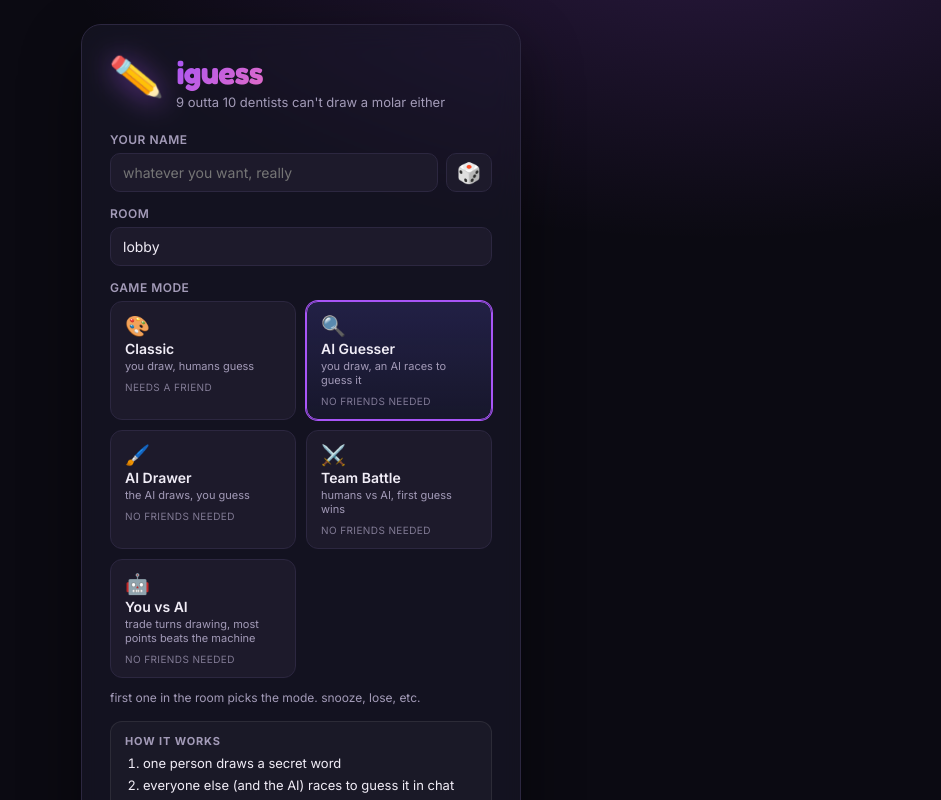
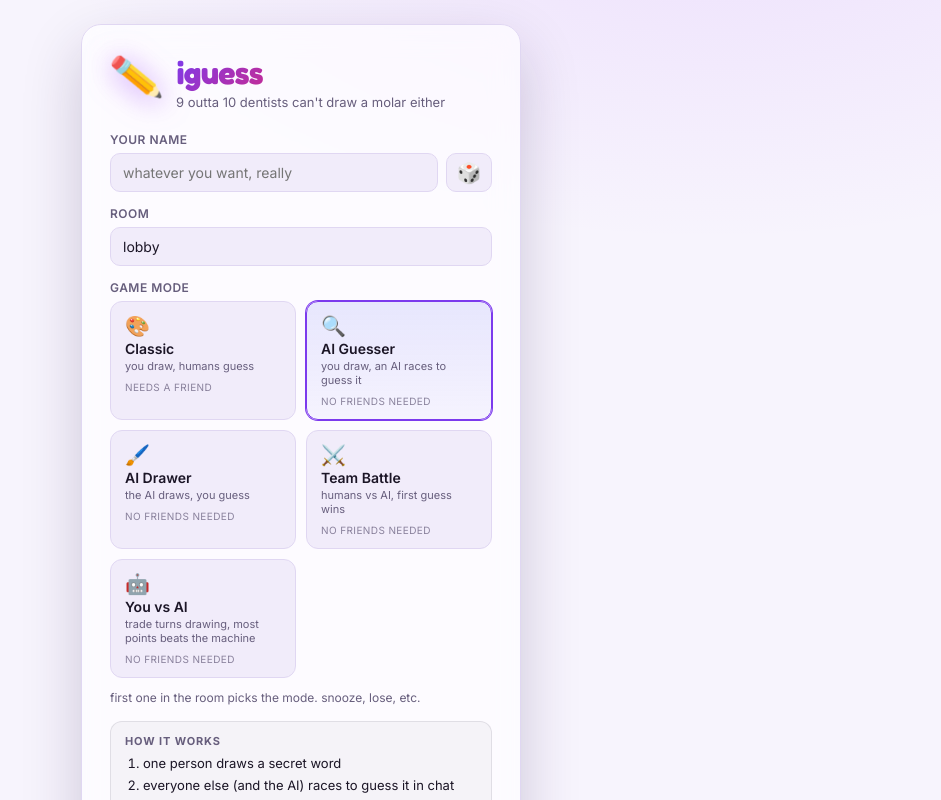
Before and after one commit to aiden-jang/iguess, a React (Vite) app in the folder packages/client/: page / in a window 1280 px wide. Shown: the top 800 px of the page, without its empty margins (339-1280 px from the left). Built offline with nearby package versions, Linux system fonts and the light colour scheme.

Commit message:
feat: add a light theme for players whose system asks for one

```diff
--- a/packages/client/src/App.tsx
+++ b/packages/client/src/App.tsx
@@ -897,7 +897,7 @@ function Room({ name, room, mode, onLeave }: { name: string; room: string; mode:
             <span style={{ fontSize: 40 }}>🚪</span>
             <div style={{ fontWeight: 800, fontSize: 24 }}>room's packed</div>
           </div>
-          <p style={{ color: "#c9cde0", lineHeight: 1.5, margin: "0 0 20px" }}>{fatal}</p>
+          <p style={{ color: "var(--muted)", lineHeight: 1.5, margin: "0 0 20px" }}>{fatal}</p>
           <button className="lift" style={{ ...styles.button, ...styles.buttonBig }} onClick={onLeave}>
             back to the lobby
           </button>
@@ -1233,7 +1233,7 @@ function Room({ name, room, mode, onLeave }: { name: string; room: string; mode:
                     because being right is not funny and pretending it is would be smug.
                   */}
                   {g.right ? (
-                    <p style={{ ...styles.galleryGuess, color: "#a3e635" }}>🤖 got it</p>
+                    <p style={{ ...styles.galleryGuess, color: "var(--on-good)" }}>🤖 got it</p>
                   ) : g.guess ? (
                     <p style={styles.galleryGuess}>🤖 &ldquo;{g.guess}&rdquo;</p>
                   ) : (
@@ -1379,7 +1379,7 @@ const styles: Record<string, React.CSSProperties> = {
     border: "1px solid var(--line)",
     borderRadius: 20,
     padding: 28,
-    boxShadow: "0 24px 60px rgba(0,0,0,0.45)",
+    boxShadow: "0 24px 60px var(--shadow-deep)",
   },
   brand: { display: "flex", alignItems: "center", gap: 14, marginBottom: 22 },
   brandMark: {
@@ -1434,7 +1434,7 @@ const styles: Record<string, React.CSSProperties> = {
   },
   modeCardActive: {
     borderColor: "var(--accent)",
-    background: "linear-gradient(180deg, rgba(99,102,241,0.18), rgba(99,102,241,0.06))",
+    background: "var(--tint-accent)",
     boxShadow: "0 0 0 1px var(--accent)",
   },
   modeIcon: { fontSize: 20 },
@@ -1453,8 +1453,8 @@ const styles: Record<string, React.CSSProperties> = {
     margin: "16px 0 4px",
     padding: "12px 14px",
     borderRadius: 12,
-    background: "rgba(255,255,255,0.03)",
-    border: "1px solid rgba(255,255,255,0.08)",
+    background: "var(--raise)",
+    border: "1px solid var(--raise-line)",
   },
   howtoTitle: {
     display: "block",
@@ -1479,7 +1479,7 @@ const styles: Record<string, React.CSSProperties> = {
     padding: "10px 12px",
     borderRadius: 12,
     fontSize: 13,
-    background: "linear-gradient(180deg, rgba(99,102,241,0.18), rgba(99,102,241,0.06))",
+    background: "var(--tint-accent)",
     border: "1px solid var(--accent)",
     color: "var(--text)",
   },
@@ -1491,14 +1491,14 @@ const styles: Record<string, React.CSSProperties> = {
     cursor: "pointer",
     borderRadius: 10,
     border: "1px dashed var(--accent)",
-    background: "rgba(99,102,241,0.08)",
+    background: "var(--tint-accent-soft)",
     color: "var(--accent-2)",
     transition: "all .12s ease",
   },
   inviteButtonOk: {
     border: "1px solid var(--good)",
-    background: "rgba(34,197,94,0.12)",
-    color: "#4ade80",
+    background: "var(--tint-good)",
+    color: "var(--on-good)",
   },
   streakBadge: {
     margin: "16px 0 0",
@@ -1506,9 +1506,9 @@ const styles: Record<string, React.CSSProperties> = {
     borderRadius: 10,
     fontSize: 13,
     fontWeight: 600,
-    background: "rgba(251,146,60,0.14)",
-    border: "1px solid rgba(251,146,60,0.5)",
-    color: "#fdba74",
+    background: "var(--tint-warm)",
+    border: "1px solid var(--warm-line)",
+    color: "var(--on-warm)",
   },
   muteButton: {
     width: "100%",
@@ -1580,7 +1580,7 @@ const styles: Record<string, React.CSSProperties> = {
     padding: "5px 10px",
     borderRadius: 999,
   },
-  statusOk: { background: "rgba(34,197,94,0.12)", color: "#4ade80" },
+  statusOk: { background: "var(--tint-good)", color: "var(--on-good)" },
   statusBad: { background: "rgba(239,68,68,0.12)", color: "#f87171" },
   statusDot: {
     width: 7,
@@ -1607,7 +1607,7 @@ const styles: Record<string, React.CSSProperties> = {
   },
   scoreRowMe: { boxShadow: "inset 0 0 0 1px var(--accent)" },
   scoreRowDrawer: {
-    background: "linear-gradient(180deg, rgba(99,102,241,0.16), rgba(99,102,241,0.04))",
+    background: "var(--tint-accent)",
   },
   rank: {
     width: 18,
@@ -1672,7 +1672,7 @@ const styles: Record<string, React.CSSProperties> = {
     width: "100%",
     display: "block",
     borderRadius: 10,
-    border: "1px solid rgba(255,255,255,.18)",
+    border: "1px solid var(--hair)",
     background: "#fff",
   },
   // Tighter and dimmer than the word: the word is what it was, the guess is the aside.
@@ -1712,7 +1712,7 @@ const styles: Record<string, React.CSSProperties> = {
     fontSize: 12,
     fontWeight: 700,
     color: "var(--accent-2)",
-    background: "rgba(99,102,241,0.14)",
+    background: "var(--tint-accent-soft)",
     padding: "4px 10px",
     borderRadius: 999,
   },
@@ -1790,7 +1790,7 @@ const styles: Record<string, React.CSSProperties> = {
     position: "relative",
     borderRadius: 14,
     overflow: "hidden",
-    boxShadow: "0 10px 40px rgba(0,0,0,0.35)",
+    boxShadow: "0 10px 40px var(--shadow)",
   },
   hotTake: {
     position: "absolute",
@@ -1900,7 +1900,7 @@ const styles: Record<string, React.CSSProperties> = {
     fontSize: 14,
     color: "#111",
     background: "#fbbf24",
-    boxShadow: "0 4px 16px rgba(0,0,0,0.35)",
+    boxShadow: "0 4px 16px var(--shadow)",
   },
   inputRow: { display: "flex", gap: 8 },
   reactRow: { display: "flex", gap: 6, marginBottom: 8 },
--- a/packages/client/src/index.css
+++ b/packages/client/src/index.css
@@ -10,6 +10,24 @@
   --grad: linear-gradient(135deg, #a855f7 0%, #f472b6 55%, #fb923c 100%);
   --good: #34d399;
   --bad: #fb7185;
+  /* Overlay tints. Separate tokens because "a bit lighter than the surface" flips
+     to "a bit darker" under a light palette. */
+  --raise: rgba(255, 255, 255, 0.03);
+  --raise-line: rgba(255, 255, 255, 0.08);
+  --hair: rgba(255, 255, 255, 0.18);
+  --shadow: rgba(0, 0, 0, 0.35);
+  --shadow-deep: rgba(0, 0, 0, 0.45);
+  --glow: rgba(168, 85, 247, 0.2);
+  --glass: rgba(29, 26, 43, 0.55);
+  /* Status tints. Low-alpha washes read fine on the dark palette but vanish on light,
+     and their text colours flip from pale to deep. */
+  --tint-accent: linear-gradient(180deg, rgba(99, 102, 241, 0.18), rgba(99, 102, 241, 0.06));
+  --tint-accent-soft: rgba(99, 102, 241, 0.08);
+  --tint-good: rgba(34, 197, 94, 0.12);
+  --on-good: #4ade80;
+  --tint-warm: rgba(251, 146, 60, 0.14);
+  --warm-line: rgba(251, 146, 60, 0.5);
+  --on-warm: #fdba74;
 
   /* Spring easing, sampled from a damped harmonic oscillator. A cubic-bezier is bounded by
      its endpoints and so cannot overshoot and settle back, however springy the control
@@ -18,6 +36,40 @@
   --ease-spring: linear(0, 0.038, 0.13, 0.248, 0.373, 0.494, 0.604, 0.699, 0.778, 0.842, 0.893, 0.931, 0.959, 0.98, 0.993, 1.002, 1.008, 1.01, 1.011, 1.011, 1.01, 1.009, 1.007, 1.006, 1.005, 1.004, 1.003, 1.002, 1);
   --ease-bounce: linear(0, 0.084, 0.277, 0.507, 0.724, 0.899, 1.022, 1.093, 1.122, 1.121, 1.102, 1.074, 1.046, 1.021, 1.003, 0.991, 0.986, 0.984, 0.986, 0.989, 0.993, 0.996, 0.999, 1.001, 1.002, 1.002, 1.002, 1.002, 1);
 }
+/* The app is authored dark. Light is a full token swap for people whose OS asks for it,
+   which also stops form controls and scrollbars rendering dark-on-light. */
+@media (prefers-color-scheme: light) {
+  :root {
+    --bg: #f7f4fd;
+    --panel: #ffffff;
+    --panel-2: #f1ecfa;
+    --line: #e0d7f2;
+    --text: #1b1526;
+    --muted: #675e7d;
+    --accent: #7c3aed;
+    --accent-2: #db2777;
+    --grad: linear-gradient(135deg, #7c3aed 0%, #db2777 55%, #ea580c 100%);
+    --good: #059669;
+    --bad: #e11d48;
+    --raise: rgba(20, 10, 40, 0.03);
+    --raise-line: rgba(20, 10, 40, 0.09);
+    --hair: rgba(20, 10, 40, 0.16);
+    --shadow: rgba(40, 20, 70, 0.14);
+    --shadow-deep: rgba(40, 20, 70, 0.2);
+    --glow: rgba(168, 85, 247, 0.12);
+    --glass: rgba(255, 255, 255, 0.66);
+    --tint-accent: linear-gradient(180deg, rgba(99, 102, 241, 0.14), rgba(99, 102, 241, 0.05));
+    --tint-accent-soft: rgba(99, 102, 241, 0.07);
+    --tint-good: rgba(5, 150, 105, 0.12);
+    --on-good: #047857;
+    --tint-warm: rgba(234, 88, 12, 0.12);
+    --warm-line: rgba(234, 88, 12, 0.45);
+    --on-warm: #9a3412;
+  }
+}
+
+:root { color-scheme: dark light; }
+
 h1, h2, h3 { text-wrap: balance; }
 p { text-wrap: pretty; }
 * { box-sizing: border-box; }
@@ -30,7 +82,7 @@ body {
   margin: 0;
   font-family: "Inter Variable", "Inter", system-ui, sans-serif;
   background:
-    radial-gradient(1100px 560px at 82% -12%, rgba(168,85,247,0.20) 0%, transparent 60%),
+    radial-gradient(1100px 560px at 82% -12%, var(--glow) 0%, transparent 60%),
     var(--bg);
   /* Glue the gradient to the viewport so it covers the visible area at any scroll position
      instead of ending at the body box. */
@@ -76,7 +128,7 @@ input:focus-visible { outline-offset: 0; }
 }
 /* Frosted glass panel. */
 .glass {
-  background: rgba(29, 26, 43, 0.55);
+  background: var(--glass);
   backdrop-filter: blur(14px) saturate(140%);
   -webkit-backdrop-filter: blur(14px) saturate(140%);
 }
```
